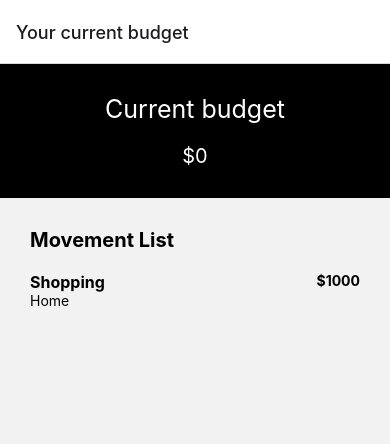
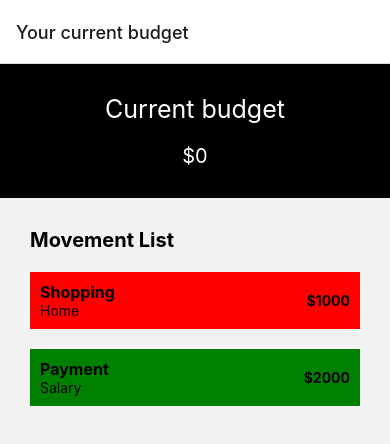
Before and after one commit to Danieruone/rn-budget, a React Native app: screen /Home in a window 390 px wide. Shown: the top 444 px of the page. Built offline with nearby package versions, Linux system fonts and the light colour scheme.

Commit message:
:sparkles: Add movement type style

```diff
--- a/src/components/MovementItem.tsx
+++ b/src/components/MovementItem.tsx
@@ -1,10 +1,17 @@
 import React from "react";
 import { Text, View, StyleSheet } from "react-native";
-import { Movement } from "../models/movement";
+import { Movement, movementType } from "../models/movement";
 
 export const MovementItem = ({ data }: { data: Movement }) => {
   return (
-    <View style={styles.container}>
+    <View
+      style={[
+        styles.container,
+        data.type === movementType.expense
+          ? styles.expenseMovement
+          : styles.incomeMovement,
+      ]}
+    >
       <View>
         <Text style={styles.titleName}>{data.name}</Text>
         <Text>{data.category}</Text>
@@ -21,6 +28,8 @@ const styles = StyleSheet.create({
     marginBottom: 20,
     flexDirection: "row",
     justifyContent: "space-between",
+    padding: 10,
+    alignItems: "center",
   },
   titleName: {
     fontWeight: "bold",
@@ -29,4 +38,10 @@ const styles = StyleSheet.create({
   titleValue: {
     fontWeight: "bold",
   },
+  expenseMovement: {
+    backgroundColor: "red",
+  },
+  incomeMovement: {
+    backgroundColor: "green",
+  },
 });
--- a/src/screens/HomeScreen.tsx
+++ b/src/screens/HomeScreen.tsx
@@ -16,6 +16,13 @@ const movementsDummy: Movement[] = [
     category: "Home",
     type: movementType.expense,
   },
+  {
+    id: "2a",
+    name: "Payment",
+    amount: 2000,
+    category: "Salary",
+    type: movementType.income,
+  },
 ];
 
 const HomeScreen = () => {
```
